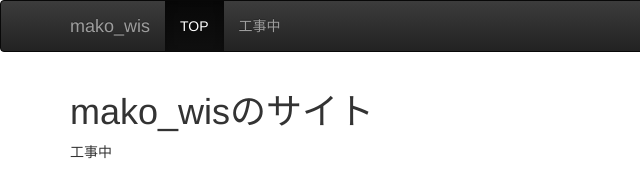
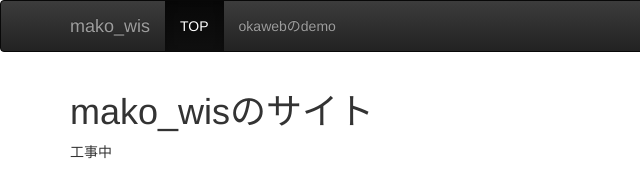
Before and after one commit to makowis/makowis.github.io, a plain HTML site: page index.html in a window 1280 px wide. Shown: the full height of the page, 0-640 px from the left. Drawn offline with nearby package versions, Linux system fonts and the light colour scheme.

Commit message:
リンクを追加

```diff
--- a/index.html
+++ b/index.html
@@ -27,7 +27,7 @@
       <div class="collapse navbar-collapse" id="bs-example-navbar-collapse-1">
         <ul class="nav navbar-nav">
           <li class="active"><a href="#">TOP <span class="sr-only">(current)</span></a></li>
-          <li><a href="#">工事中</a></li>
+          <li><a href="okaweb.html">okawebのdemo</a></li>
         </ul>
       </div><!-- /.navbar-collapse -->
     </div><!-- /.container-fluid -->
```
